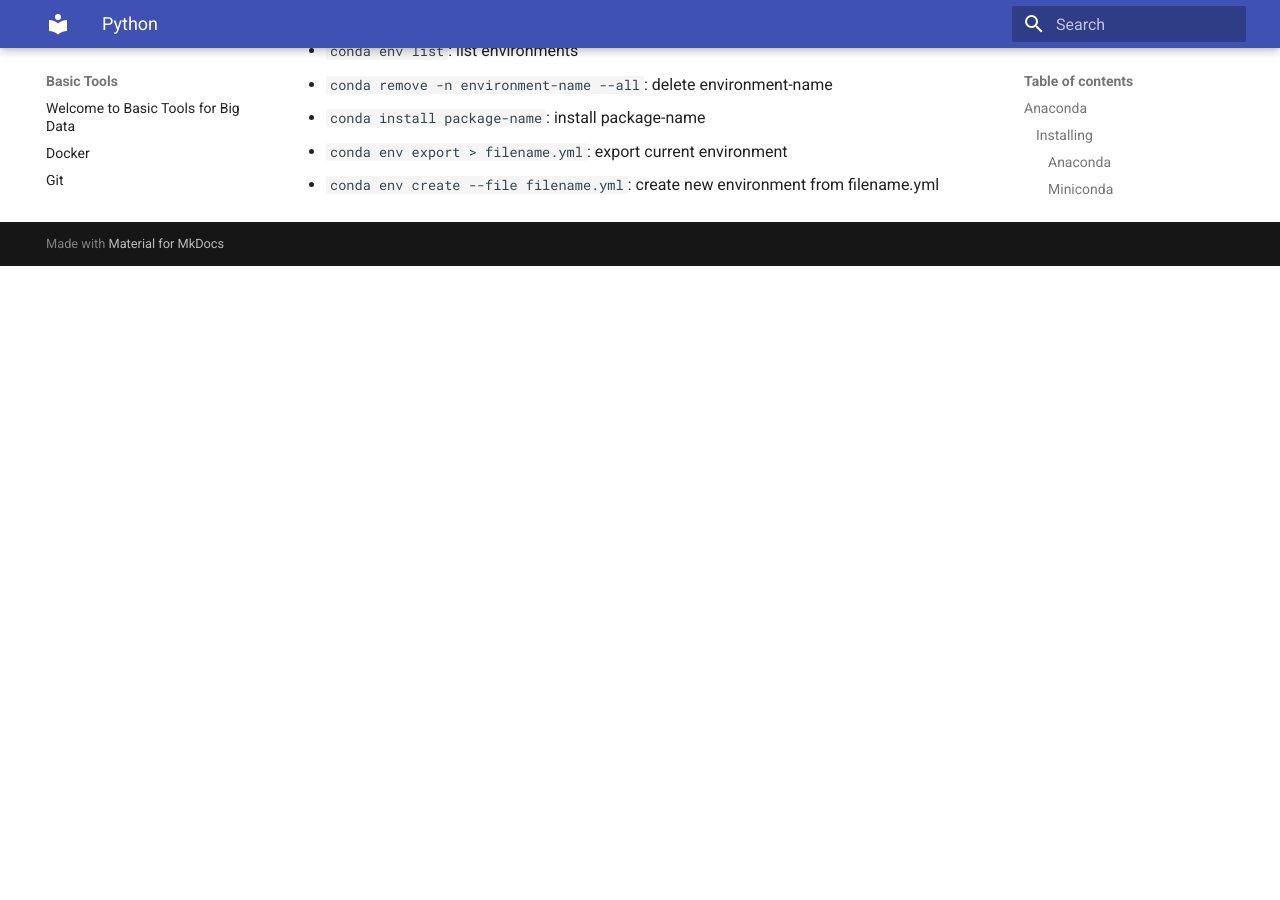
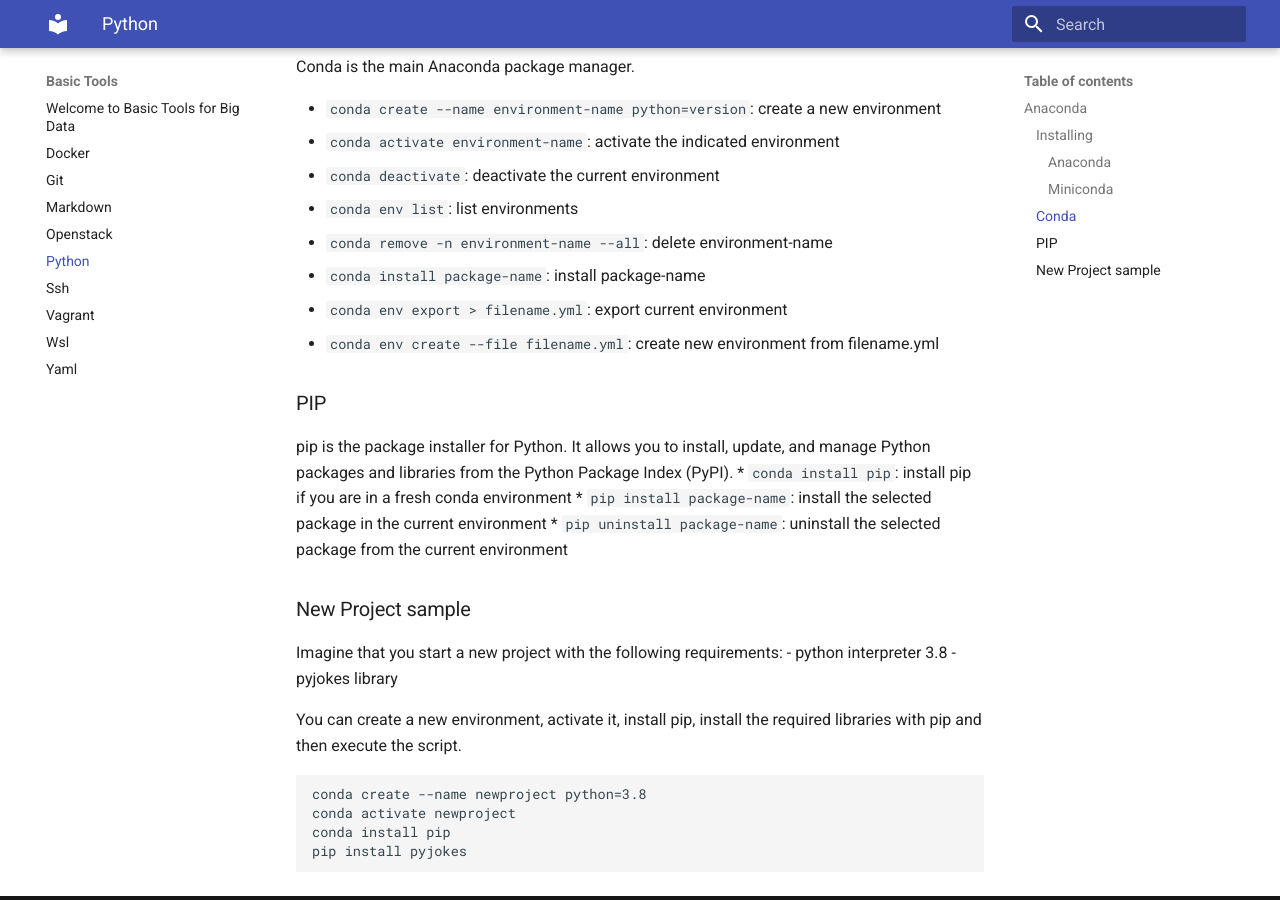
Before and after one commit to bigdatawirtz/basic-tools, an MkDocs documentation site: the page built from docs/python.md, in a window 1280 px wide and 900 px high, scrolled down 972 px. Built offline with MkDocs 1.6.1 and Material for MkDocs 9.7.7, drawn with Linux system fonts in a browser that asks for light colours; before the commit the page ends 1238 px from its top, so only the background shows below that; some of the changed text lies outside the part shown.

Commit message:
python updated

````diff
--- a/docs/python.md
+++ b/docs/python.md
@@ -15,6 +15,14 @@
 
 [Install instructions](https://docs.conda.io/projects/miniconda/en/latest/#)
 
+Quick Install
+
+```
+wget https://repo.anaconda.com/miniconda/Miniconda3-latest-Linux-x86_64.sh
+bash ~/Miniconda3-latest-Linux-x86_64.sh
+```
+
+Manual installation
 ```
 mkdir -p ~/miniconda3
 wget https://repo.anaconda.com/miniconda/Miniconda3-latest-Linux-x86_64.sh -O ~/miniconda3/miniconda.sh
@@ -36,3 +44,23 @@
 * `conda install package-name`: install package-name
 * `conda env export > filename.yml`: export current environment
 * `conda env create --file filename.yml`: create new environment from filename.yml
+
+### PIP
+pip is the package installer for Python. It allows you to install, update, and manage Python packages and libraries from the Python Package Index (PyPI).
+* `conda install pip`: install pip if you are in a fresh conda environment
+* `pip install package-name`: install the selected package in the current environment
+* `pip uninstall package-name`: uninstall the selected package from the current environment
+
+### New Project sample
+Imagine that you start a new project with the following requirements:
+- python interpreter 3.8
+- pyjokes library
+
+You can create a new environment, activate it, install pip, install the required libraries with pip and then execute the script.
+
+```
+conda create --name newproject python=3.8
+conda activate newproject
+conda install pip
+pip install pyjokes
+```
````
